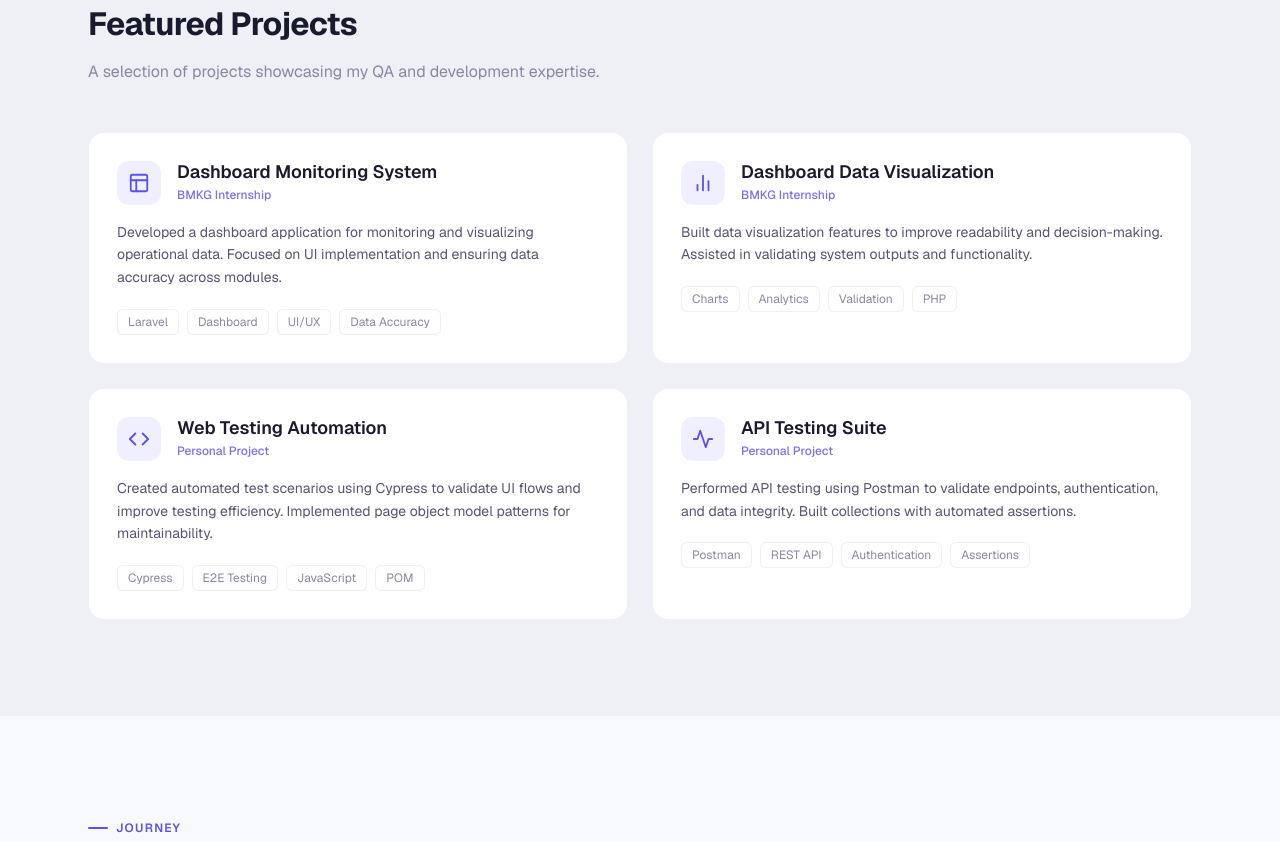
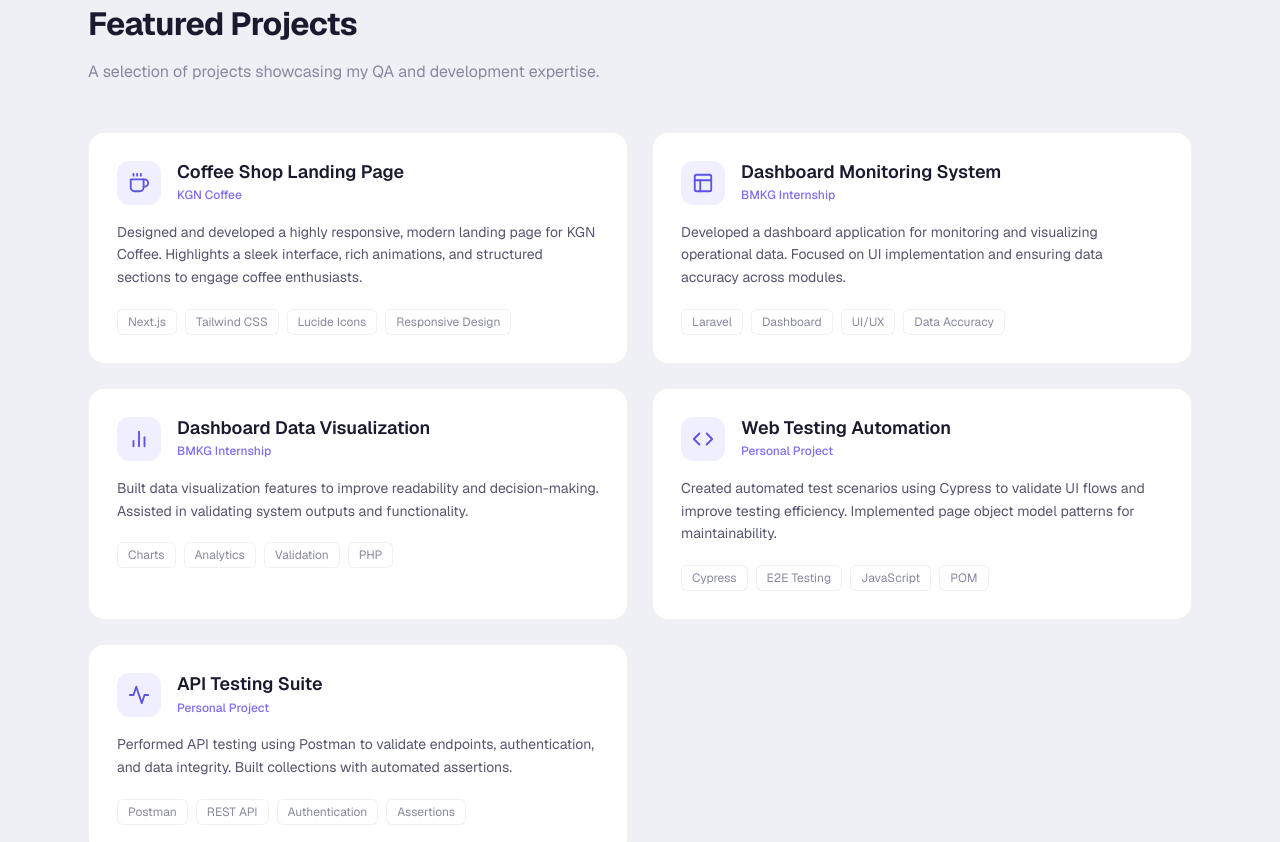
Before and after one commit to muhbatni/tumbas-balon, a Next.js app: page / in a window 1280 px wide. Shown: the part 2180-3022 px from the top of the page. Built offline with nearby package versions, Linux system fonts and the light colour scheme.

Commit message:
add kgnCoffee

```diff
--- a/src/components/Projects.tsx
+++ b/src/components/Projects.tsx
@@ -8,9 +8,27 @@ interface Project {
   description: string;
   tags: string[];
   icon: React.ReactNode;
+  link?: string;
 }
 
 const projects: Project[] = [
+  {
+    title: "Coffee Shop Landing Page",
+    subtitle: "KGN Coffee",
+    description:
+      "Designed and developed a highly responsive, modern landing page for KGN Coffee. Highlights a sleek interface, rich animations, and structured sections to engage coffee enthusiasts.",
+    tags: ["Next.js", "Tailwind CSS", "Lucide Icons", "Responsive Design"],
+    icon: (
+      <svg width="22" height="22" viewBox="0 0 24 24" fill="none" stroke="currentColor" strokeWidth="2" strokeLinecap="round" strokeLinejoin="round">
+        <path d="M17 8h1a4 4 0 1 1 0 8h-1" />
+        <path d="M3 8h14v9a4 4 0 0 1-4 4H7a4 4 0 0 1-4-4Z" />
+        <line x1="6" y1="2" x2="6" y2="4" />
+        <line x1="10" y1="2" x2="10" y2="4" />
+        <line x1="14" y1="2" x2="14" y2="4" />
+      </svg>
+    ),
+    link: "https://kgn.tumbas-balon.my.id/",
+  },
   {
     title: "Dashboard Monitoring System",
     subtitle: "BMKG Internship",
@@ -102,17 +120,15 @@ export default function Projects() {
         </div>
 
         <div className="grid md:grid-cols-2 gap-6">
-          {projects.map((project, index) => (
-            <div
-              key={project.title}
-              className={`glass-card group project-animate opacity-0 stagger-${index + 2}`}
-            >
+          {projects.map((project, index) => {
+            const CardContent = (
+              <>
                 <div className="flex items-start gap-4 mb-4">
                   <div className="w-11 h-11 rounded-xl bg-[rgba(108,99,255,0.1)] flex items-center justify-center text-[var(--accent-primary)] shrink-0 transition-all duration-300 group-hover:bg-[rgba(108,99,255,0.2)] group-hover:scale-110">
                     {project.icon}
                   </div>
                   <div>
-                  <h3 className="font-semibold text-lg leading-tight">
+                    <h3 className="font-semibold text-lg leading-tight text-[var(--text-primary)]">
                       {project.title}
                     </h3>
                     {project.subtitle && (
@@ -137,8 +153,32 @@ export default function Projects() {
                     </span>
                   ))}
                 </div>
+              </>
+            );
+
+            if (project.link) {
+              return (
+                <a
+                  key={project.title}
+                  href={project.link}
+                  target="_blank"
+                  rel="noopener noreferrer"
+                  className={`glass-card group project-animate opacity-0 stagger-${index + 2} block no-underline cursor-pointer`}
+                >
+                  {CardContent}
+                </a>
+              );
+            }
+
+            return (
+              <div
+                key={project.title}
+                className={`glass-card group project-animate opacity-0 stagger-${index + 2}`}
+              >
+                {CardContent}
               </div>
-          ))}
+            );
+          })}
         </div>
       </div>
     </section>
```
Lines whose indentation alone changed are shown as unchanged.
